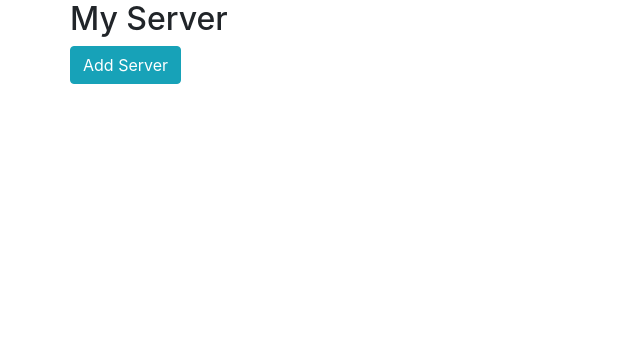
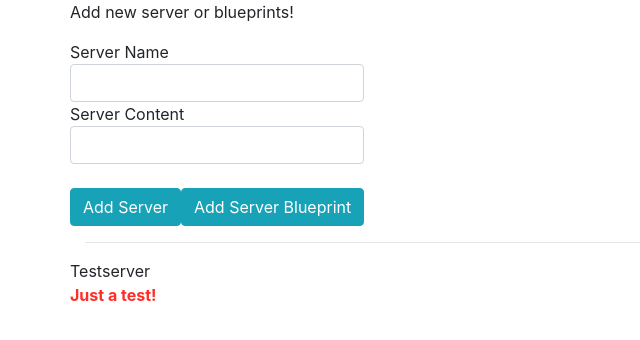
Before and after one commit to vishnuvanthala5546/Add-Server, an Angular app: page / in a window 1280 px wide. Shown: the top 340 px of the page, without its empty margins (0-640 px from the left). Built offline with nearby package versions, Linux system fonts and the light colour scheme.

Commit message:
063 Binding to Custom Events

```diff
--- a/src/app/app.component.html
+++ b/src/app/app.component.html
@@ -1,14 +1,14 @@
 <div class="container">
+<app-cockpit
+  (serverCreated)="onServerAdded($event)"
+  (blueprintCreated)="onBlueprintAdded($event)"
+></app-cockpit>
+  <hr>
   <div class="row">
     <div class="col-xs-12">
-      <h2>My Server</h2>
-      <button class="btn btn-info" (click)="onAddServer()">Add Server</button>
-      <br><br>
-      <ul class="list-group">
-        <li
-          class="list-group-item" *ngFor="let server of servers; let i = index"
-          (click)="onRemoveServer(i)">{{ server }}</li>
-      </ul>
+      <app-server-element
+        *ngFor="let serverElement of serverElements"
+          [srvElement]="serverElement"></app-server-element>
     </div>
   </div>
 </div>
--- a/src/app/app.component.ts
+++ b/src/app/app.component.ts
@@ -6,14 +6,21 @@
   styleUrls: ['./app.component.scss']
 })
 export class AppComponent {
-    servers = [];
+  serverElements = [{type: 'server', name: 'Testserver', content: 'Just a test!'}];
 
-    onAddServer(){
-      this.servers.push('Another Server');
-    }
+  onServerAdded(serverData: {serverName: string, serverContent: string}){
+    this.serverElements.push({
+      type: 'server',
+      name: serverData.serverName,
+      content: serverData.serverContent
+    });
+  }
 
-    onRemoveServer(id: number){
-      const position = id + 1;
-      this.servers.splice(position, 1);
-    }
+  onBlueprintAdded(blueprintData: {serverName: string, serverContent: string}) {
+    this.serverElements.push({
+      type: 'blueprint',
+      name: blueprintData.serverName,
+      content: blueprintData.serverContent
+    });
+  }
 }
--- /dev/null
+++ b/src/app/cockpit/cockpit.component.html
@@ -0,0 +1,16 @@
+<div class="row">
+  <div class="col-xs-12">
+    <p>Add new server or blueprints!</p>
+    <span>Server Name</span>
+    <input type="text" class="form-control" [(ngModel)]="newServerName">
+    <span>Server Content</span>
+    <input type="text" class="form-control" [(ngModel)]="newServerContent">
+    <br>
+    <button class="btn btn-info"
+            (click)="onAddServer()">Add Server
+    </button>
+    <button class="btn btn-info"
+            (click)="onAddBlueprint()">Add Server Blueprint
+    </button>
+  </div>
+</div>
--- /dev/null
+++ b/src/app/cockpit/cockpit.component.ts
@@ -0,0 +1,16 @@
+import { Component, OnInit } from '@angular/core';
+
+@Component({
+  selector: 'app-cockpit',
+  templateUrl: './cockpit.component.html',
+  styleUrls: ['./cockpit.component.scss']
+})
+export class CockpitComponent implements OnInit {
+  newServerName = '';
+  newServerContent = '';
+
+  constructor() { }
+
+  ngOnInit() {
+  }
+}
--- /dev/null
+++ b/src/app/server-element/server-element.component.html
@@ -0,0 +1,11 @@
+
+
+<div class="panel panel-default">
+  <div class="panel-heading">{{ element.name }}</div>
+  <div class="panel-body">
+    <p>
+      <strong *ngIf="element.type === 'server'" style="color: #ff2d27">{{ element.content }}</strong>
+      <em *ngIf="element.type === 'blueprint'">{{ element.content }}</em>
+    </p>
+  </div>
+</div>
--- /dev/null
+++ b/src/app/server-element/server-element.component.ts
@@ -0,0 +1,17 @@
+import {Component, Input, OnInit} from '@angular/core';
+
+@Component({
+  selector: 'app-server-element',
+  templateUrl: './server-element.component.html',
+  styleUrls: ['./server-element.component.scss']
+})
+
+export class ServerElementComponent implements OnInit {
+  @Input('srvElement') element: {type: string, name: string, content: string};
+
+  constructor() { }
+
+  ngOnInit() {
+  }
+
+}
```
Also changed, not shown: src/app/app.module.ts (+7 -1 lines), src/app/cockpit/cockpit.component.scss (added), src/app/server-element/server-element.component.scss (added).
